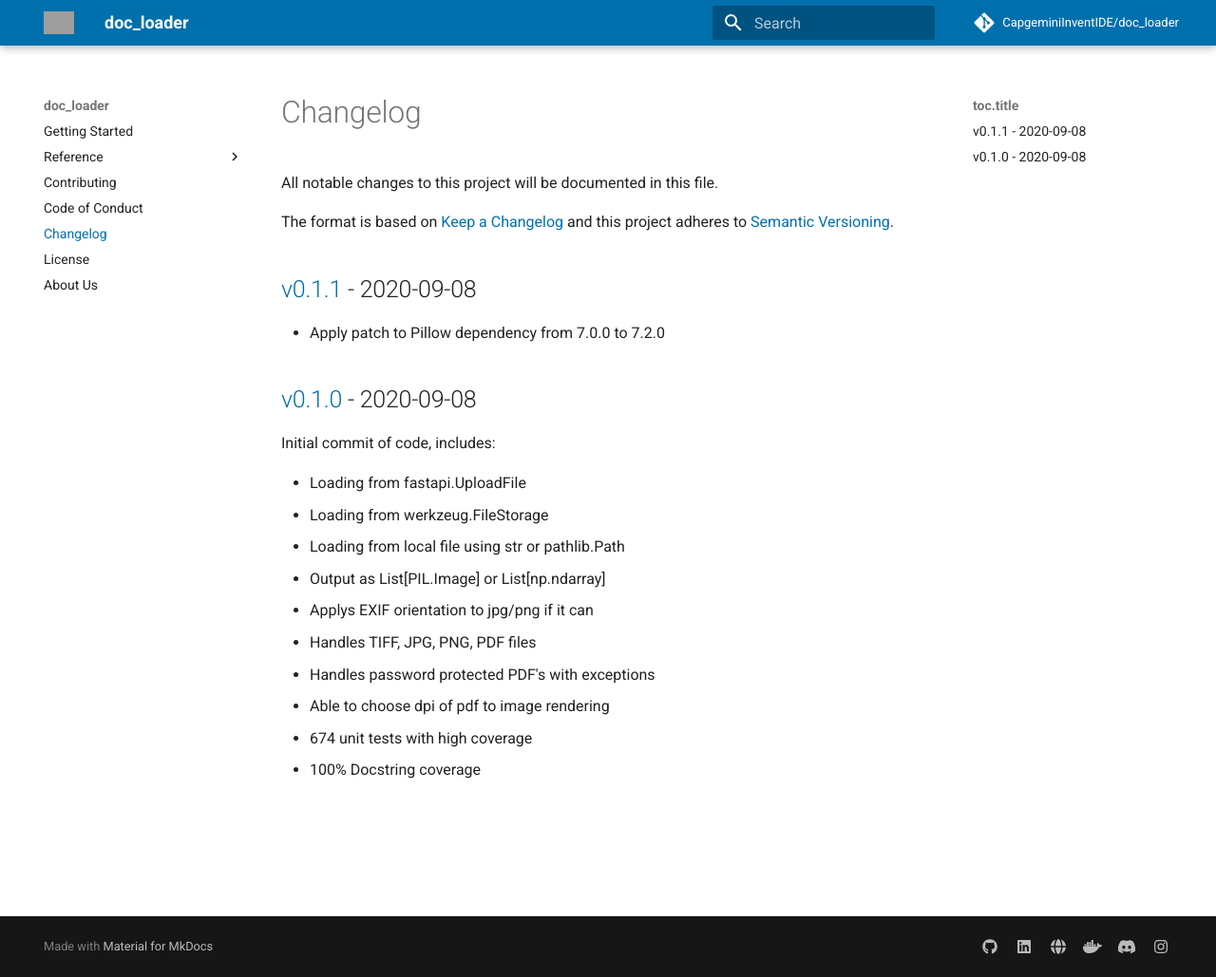
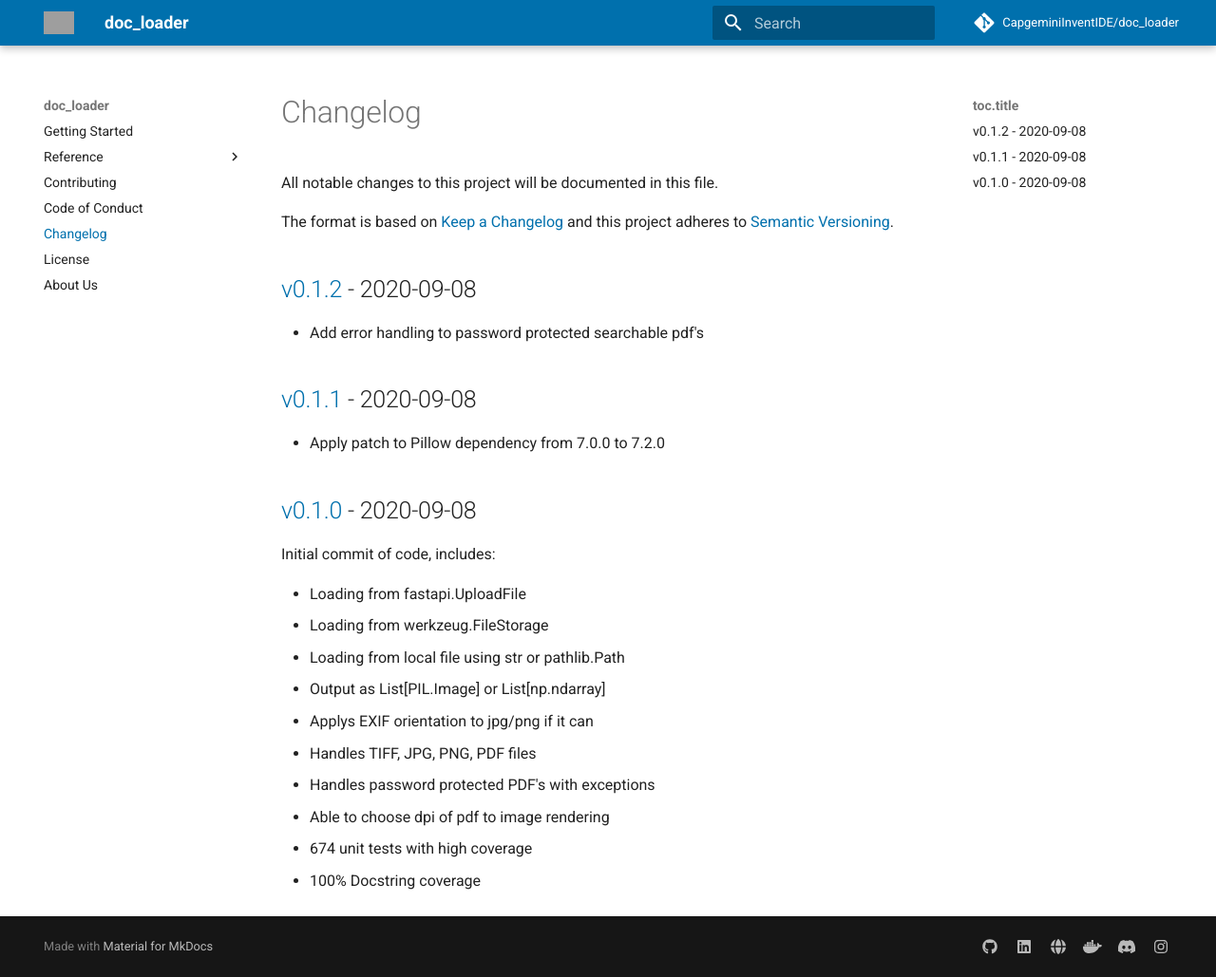
Before and after one commit to CapgeminiInventIDE/doc_loader, an MkDocs documentation site: the page built from docs/changelog.md, in a window 1280 px wide and 1029 px high. Shown: the whole window at 95% size. Built offline with MkDocs 1.6.1 and Material for MkDocs 9.7.7, drawn with Linux system fonts in a browser that asks for light colours; comment, search, counter and statistics services are not loaded; grey boxes are pictures that could not be loaded.

Commit message:
Updating changelog

```diff
--- a/docs/changelog.md
+++ b/docs/changelog.md
@@ -4,6 +4,10 @@ All notable changes to this project will be documented in this file.
 
 The format is based on [Keep a Changelog](http://keepachangelog.com/en/1.0.0/)
 and this project adheres to [Semantic Versioning](http://semver.org/spec/v2.0.0.html).
+
+## [v0.1.2](https://github.com/CapgeminiInventIDE/doc_loader/releases/tag/v0.1.2) - 2020-09-08
+
+* Add error handling to password protected searchable pdf's
 
 ## [v0.1.1](https://github.com/CapgeminiInventIDE/doc_loader/releases/tag/v0.1.1) - 2020-09-08
 
```
